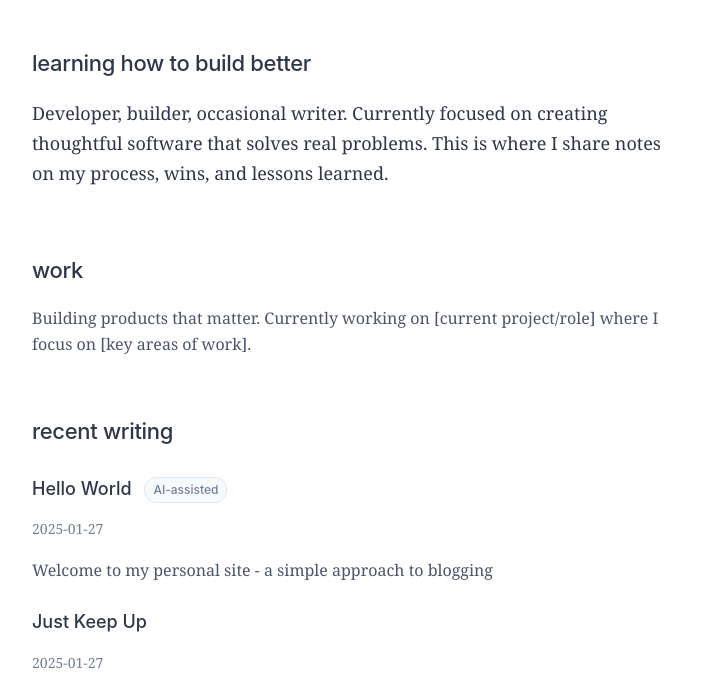
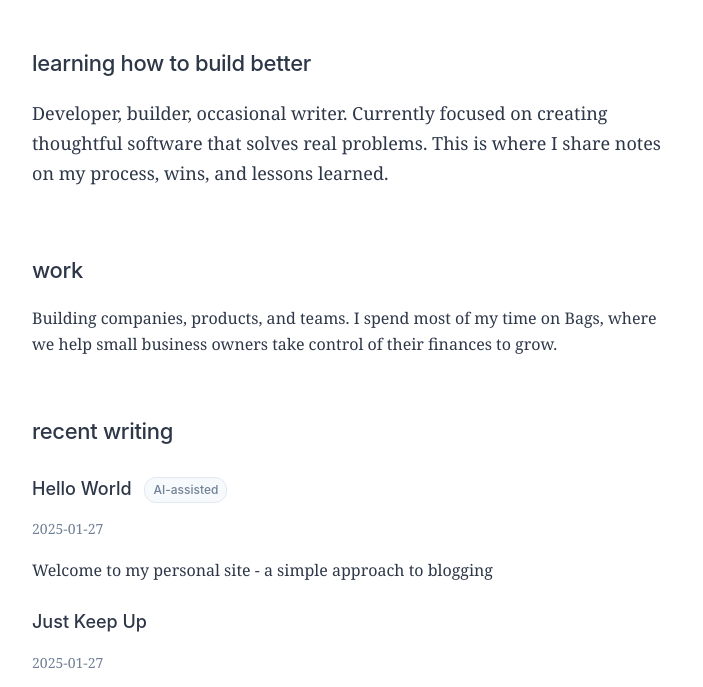
Before and after one commit to igna14/personal_site, a plain HTML site: page index.html in a window 1280 px wide. Shown: the part 85-772 px from the top of the page, without its empty margins (288-991 px from the left). Drawn offline with Linux system fonts and the light colour scheme.

Commit message:
updated landing copy

```diff
--- a/index.html
+++ b/index.html
@@ -19,7 +19,7 @@
 
         <section class="work">
             <h2>work</h2>
-            <p>Building products that matter. Currently working on [current project/role] where I focus on [key areas of work].</p>
+            <p>Building companies, products, and teams. I spend most of my time on Bags, where we help small business owners take control of their finances to grow.</p>
         </section>
 
         <section class="writing">
--- a/style.css
+++ b/style.css
@@ -39,7 +39,7 @@ h3 {
 }
 
 p {
-  color: #4a5568;
+  color: #2d3748;
   margin-bottom: 1.25rem;
 }
 
@@ -50,7 +50,7 @@ a {
 }
 
 a:hover {
-  color: #d32f2f;
+  color: #EB3349;
   text-decoration: none;
   text-decoration-thickness: 1px;
   text-underline-offset: 2px;
```
